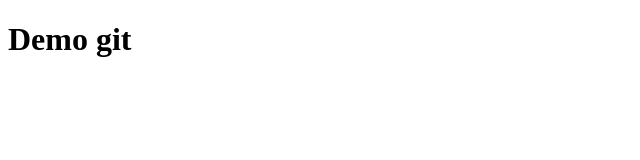
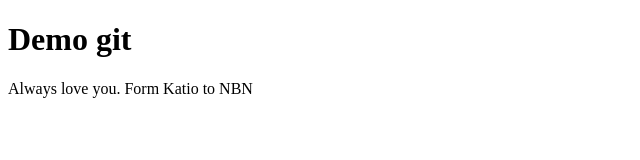
Before and after one commit to quanlam123m/demo-git, a plain HTML site: page index.html in a window 1280 px wide. Shown: the whole page, without its empty margins (0-640 px from the left). Drawn offline with Linux system fonts and the light colour scheme.

Commit message:
update index to feature-c

```diff
--- a/index.html
+++ b/index.html
@@ -8,5 +8,6 @@
 </head>
 <body>
     <h1>Demo git</h1>
+    <p>Always love you. Form Katio to NBN</p>
 </body>
 </html>
```
